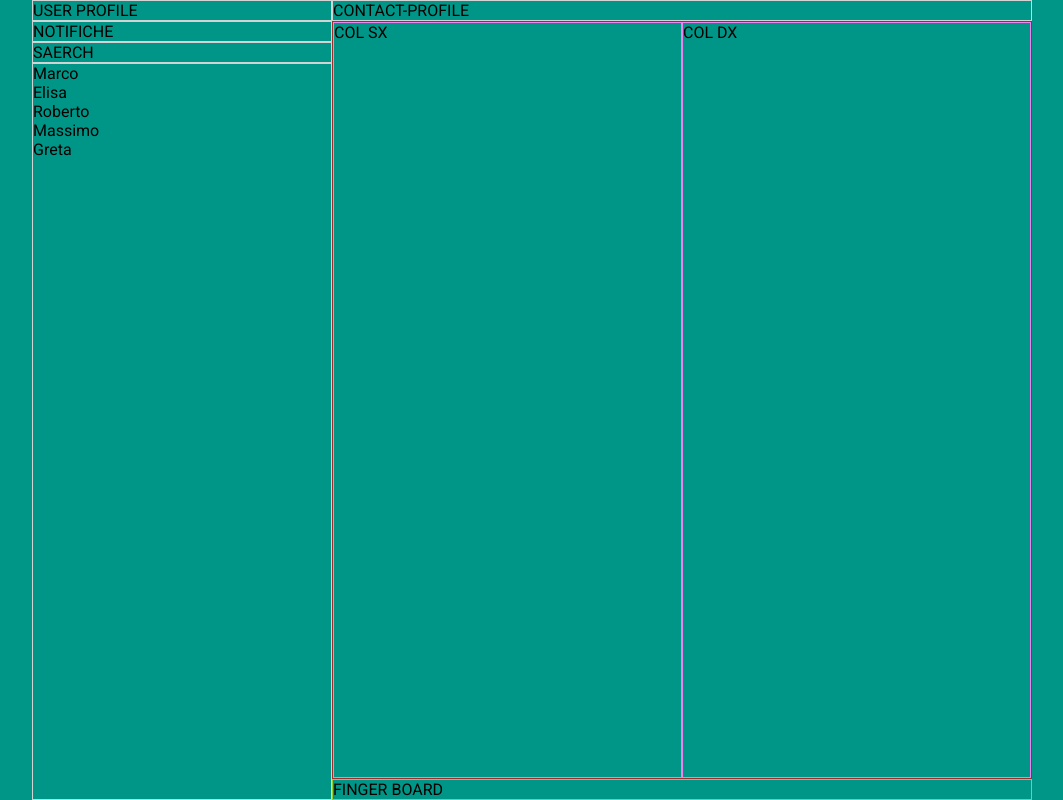
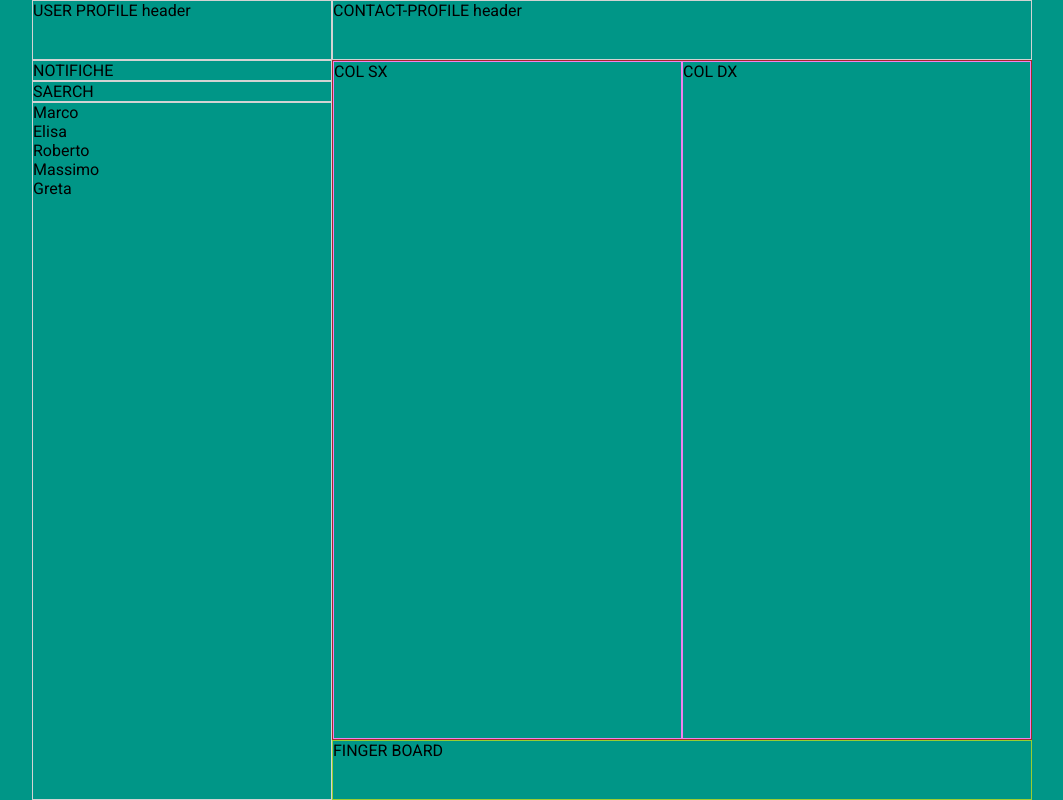
Before and after one commit to emilianoaprile/vue-boolzapp, a plain HTML site: page index.html in a window 1280 px wide. Shown: the whole page, without its empty margins (108-1171 px from the left). Drawn offline with nearby package versions, Linux system fonts and the light colour scheme.

Commit message:
ADDED - layout details: overflow scroll

```diff
--- a/css/style.css
+++ b/css/style.css
@@ -41,7 +41,7 @@ ul, li, menu {
     width: 100%;
     height: 100%;
     overflow: hidden;
-    pointer-events: none;
+    /* pointer-events: none; */
     display: flex;
 }
 
@@ -56,6 +56,7 @@ ul, li, menu {
 
 .app-sidebar .contacts {
     flex-grow: 1;
+    overflow-y: scroll;
 }
 
 .app-main-content {
@@ -73,11 +74,20 @@ ul, li, menu {
 .app-main-content .chat-content {
     display: flex;
     flex-grow: 1;
+    overflow-y: scroll;
+    /* overflow-x: hidden; */
 }
 
 .chat-content .messages-received-sx,
 .chat-content .messages-send-dx {
     flex-basis: 50%;
+    height: 100%;
+}
+
+.user-profile,
+.contact-profile,
+.text-board {
+    height: 60px;
 }
 
 
--- a/index.html
+++ b/index.html
@@ -26,7 +26,7 @@
 
                     <header class="user-profile">
 
-                        USER PROFILE
+                        USER PROFILE header
 
                     </header>
 
@@ -61,7 +61,7 @@
                 <div class="debug app-main-content">
 
                     <header class="contact-profile">
-                        CONTACT-PROFILE
+                        CONTACT-PROFILE header
                     </header>
 
                     <section class="chat-content">
```
